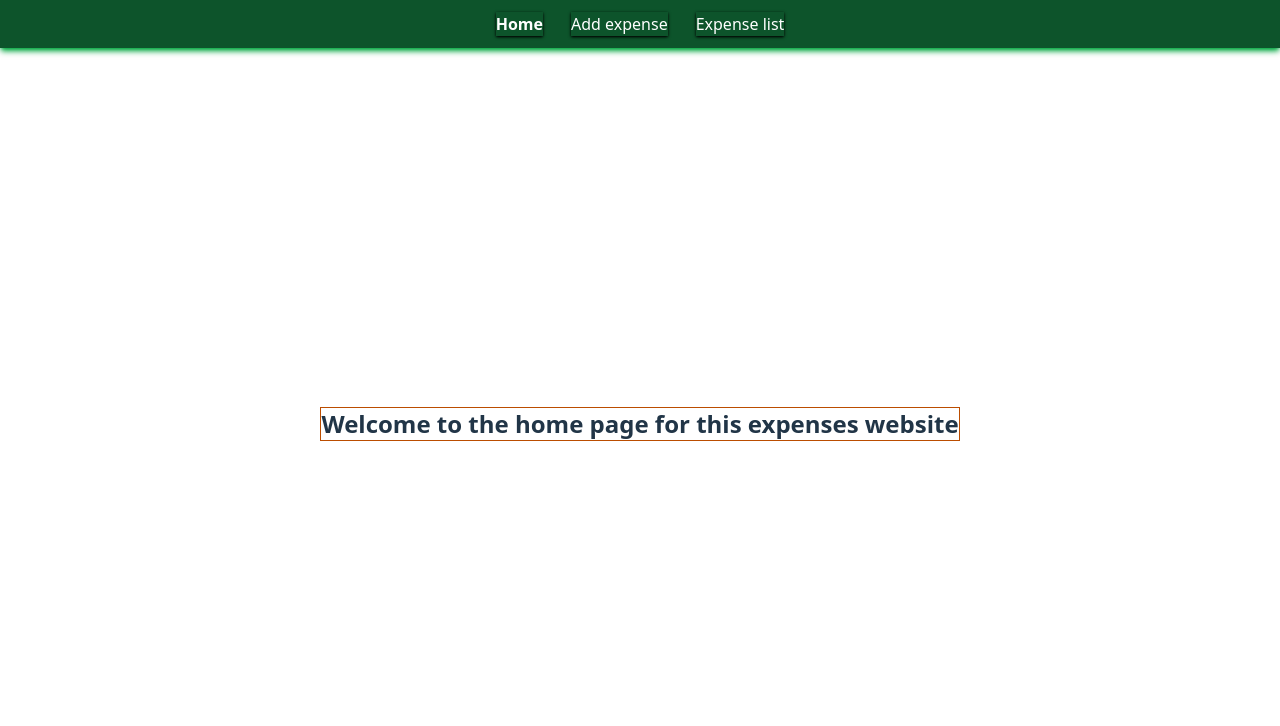
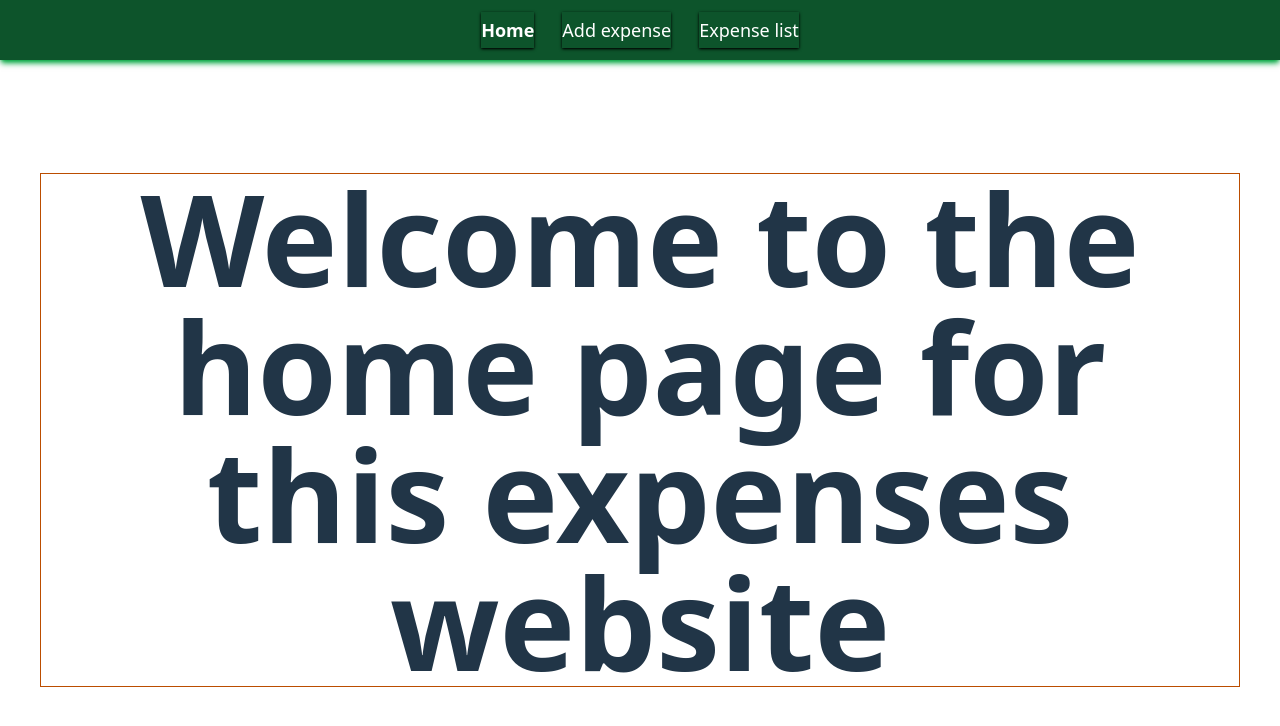
Before and after one commit to ali-elhannouti-vinci/web3, a React (Vite) app in the folder exercises/lesson-3-routing-style/frontend/: page /home in a window 1280 px wide. Shown: the top 726 px of the page. Built offline with nearby package versions, Linux system fonts and the light colour scheme; no server answers.

Commit message:
adjustments 3.4

```diff
--- a/exercises/lesson-3-routing-style/frontend/src/pages/Home.tsx
+++ b/exercises/lesson-3-routing-style/frontend/src/pages/Home.tsx
@@ -1,6 +1,9 @@
-
 export default function Home() {
-    return <>
-    <h1 className="text-2xl text-center font-bold">Welcome to the home page for this expenses website</h1>
+  return (
+    <>
+      <h1 className="text-xl sm:text-6xl lg:text-9xl text-center font-bold">
+        Welcome to the home page for this expenses website
+      </h1>
     </>
+  );
 }
--- a/exercises/lesson-3-routing-style/frontend/src/pages/Layout.tsx
+++ b/exercises/lesson-3-routing-style/frontend/src/pages/Layout.tsx
@@ -4,13 +4,13 @@ import NavBar from "../components/NavBar";
 export default function Layout() {
   return (
     <>
-    <div className="min-h-screen flex flex-col">
+    <div className="min-h-screen flex flex-col lg:text-lg leading-loose">
       <header>
           <NavBar />
       </header>
 
       <main className="flex-1 flex justify-center items-center">
-        <div className="max-w-7xl mx-10 border border-amber-700">
+        <div className="max-w-7xl my-2 mx-10 px-4 sm:px-6 lg:px-8 border border-amber-700">
           <Outlet />
         </div>
       </main>
--- a/exercises/lesson-3-routing-style/frontend/src/pages/Welcome.tsx
+++ b/exercises/lesson-3-routing-style/frontend/src/pages/Welcome.tsx
@@ -2,7 +2,7 @@
 export default function Welcome() {
   return (
     <>
-      <h1 className="center">Welcome to the Expense Tracker</h1>
+      <h1>Welcome to the Expense Tracker</h1>
     </>
   );
 }
```
Also changed, not shown: 1 other file (tests, documents, lock files or other folders).
